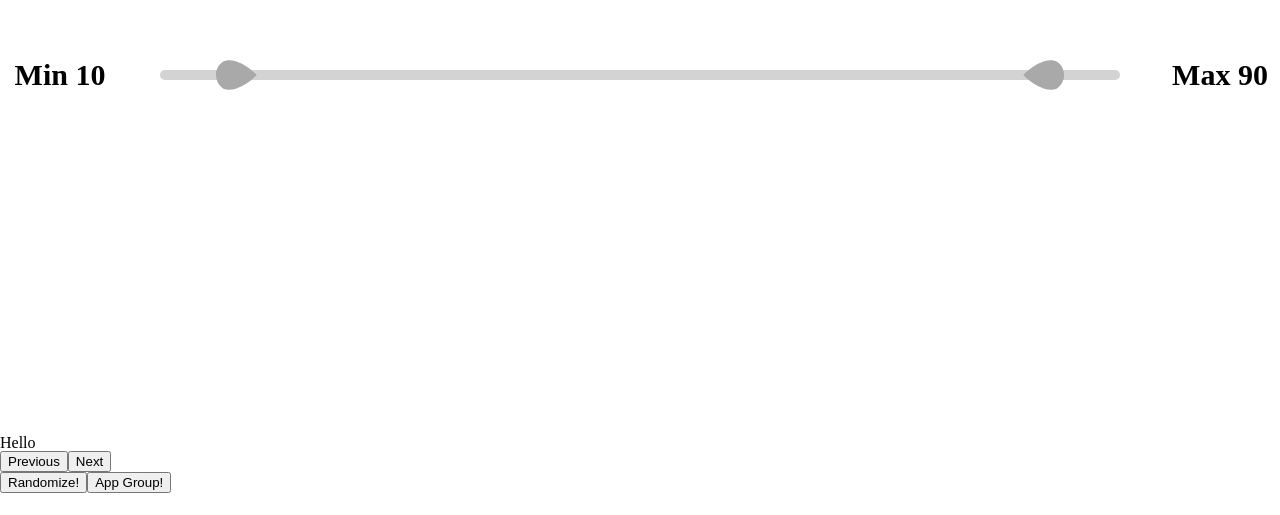
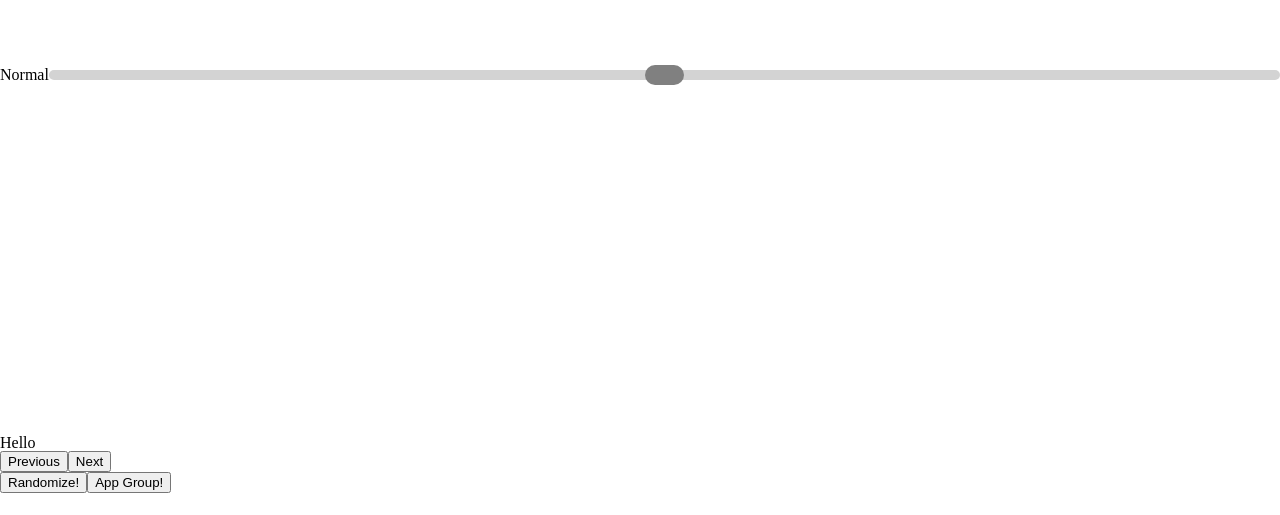
Before and after one commit to LiamMyles/polygon-art, a React (Create React App) app: page / in a window 1280 px wide. Shown: the part 285-800 px from the top of the page. Built offline with nearby package versions, Linux system fonts and the light colour scheme.

Commit message:
Add slider

```diff
--- a/src/components/App.tsx
+++ b/src/components/App.tsx
@@ -12,7 +12,7 @@ import Screens from "components/Screens"
 import { MainCanvas } from "components/MainCanvas"
 import { GroupsDisplay } from "components/GroupsDisplay"
 import { PolygonDisplay } from "components/PolygonDisplay"
-import { MultiSlider } from "components/MultiSlider"
+import { Slider } from "components/Slider"
 
 const Main = styled.main`
   display: grid;
@@ -37,12 +37,12 @@ const App: React.FC = () => {
     <Main>
       <Screens currentScreen={navigationState.currentScreen}>
         <CenterDiv>
-          <MultiSlider
-            label="Testing Component"
-            min={0}
+          <Slider
+            label="Normal"
+            id={"testing-comp"}
+            min={-100}
             max={100}
-            startingMin={10}
-            startingMax={90}
+            startingValue={0}
           />
         </CenterDiv>
         <MainCanvas />
--- a/src/components/MultiSlider.tsx
+++ b/src/components/MultiSlider.tsx
@@ -276,7 +276,6 @@ const SliderRailThumb: React.FC<SliderRailThumbProps> = ({
         railRef.classList.remove("focus")
       }}
       style={style}
-      id="minPriceHotel"
       role="slider"
       tabIndex={0}
       aria-valuemin={min}
--- /dev/null
+++ b/src/components/Slider.tsx
@@ -0,0 +1,173 @@
+import React, { useState } from "react"
+import styled, { StyledComponent } from "styled-components"
+
+interface SliderProps {
+  label: string
+  id: string
+  min: number
+  max: number
+  startingValue: number
+  vertical?: boolean
+  simpleThumb?: boolean
+}
+
+const SliderInputRange = styled.input`
+  &[orient="vertical"] {
+    writing-mode: bt-lr;
+    -webkit-appearance: slider-vertical;
+    &::-webkit-slider-thumb {
+      margin-right: -3.2px;
+    }
+    &:focus::-webkit-slider-thumb {
+      margin-right: -5.2px;
+    }
+    &::-webkit-slider-runnable-track {
+      width: 10px;
+      height: 100%;
+    }
+    &::-moz-range-track {
+      width: 10px;
+      height: 100%;
+    }
+  }
+  -webkit-appearance: none;
+  margin: 10px 0;
+  width: 100%;
+  &:focus {
+    outline: none;
+  }
+  &:not(.simpleThumb) {
+    &::-webkit-slider-thumb {
+      box-shadow: 0px 0px 0px #000000, 0px 0px 0px #0d0d0d;
+      border: 0px solid #000000;
+      height: 20px;
+      width: 39px;
+      border-radius: 15px;
+      background: grey;
+      cursor: pointer;
+      -webkit-appearance: none;
+      margin-top: -5.2px;
+    }
+    &:focus::-webkit-slider-thumb {
+      background: radial-gradient(
+        rgb(255, 255, 255) 0%,
+        rgb(141, 141, 141) 50%,
+        rgb(63, 63, 63) 100%
+      );
+      outline: none;
+      border: solid grey 2px;
+      margin-top: -7.2px;
+    }
+    &::-moz-range-thumb {
+      box-shadow: 0px 0px 0px #000000, 0px 0px 0px #0d0d0d;
+      border: 0px solid #000000;
+      height: 20px;
+      width: 39px;
+      border-radius: 15px;
+      background: grey;
+      cursor: pointer;
+    }
+
+    &:focus::-moz-range-thumb {
+      background: radial-gradient(
+        rgb(255, 255, 255) 0%,
+        rgb(141, 141, 141) 50%,
+        rgb(63, 63, 63) 100%
+      );
+      outline: none;
+      border: solid grey 2px;
+    }
+  }
+  &::-moz-range-thumb {
+    box-shadow: 0px 0px 0px #000000, 0px 0px 0px #0d0d0d;
+    border: 0px solid #000000;
+    height: 18px;
+    width: 18px;
+    border-radius: 50px;
+    background: grey;
+    cursor: pointer;
+  }
+
+  &::-webkit-slider-thumb {
+    margin-top: -3.2px;
+  }
+
+  &:focus::-webkit-slider-thumb {
+    margin-top: -5.2px;
+  }
+  &::-webkit-slider-runnable-track {
+    width: 100%;
+    height: 10px;
+    cursor: pointer;
+    box-shadow: 0px 0px 0px #000000, 0px 0px 0px #0d0d0d;
+    background: lightgrey;
+    border-radius: 25px;
+    border: 0px solid #000101;
+  }
+  &::-moz-range-track {
+    width: 100%;
+    height: 10px;
+    cursor: pointer;
+    box-shadow: 0px 0px 0px #000000, 0px 0px 0px #0d0d0d;
+    background: lightgrey;
+    border-radius: 25px;
+    border: 0px solid #000101;
+  }
+  &:focus::-moz-range-track {
+    outline: none;
+    background: linear-gradient(
+      225deg,
+      rgb(63, 63, 63) 0%,
+      rgb(141, 141, 141) 25%,
+      rgb(255, 255, 255) 50%,
+      rgb(141, 141, 141) 75%,
+      rgb(63, 63, 63) 100%
+    );
+    border: solid grey 2px;
+  }
+  &:focus::-webkit-slider-runnable-track {
+    outline: none;
+    background: linear-gradient(
+      225deg,
+      rgb(63, 63, 63) 0%,
+      rgb(141, 141, 141) 25%,
+      rgb(255, 255, 255) 50%,
+      rgb(141, 141, 141) 75%,
+      rgb(63, 63, 63) 100%
+    );
+    border: solid grey 2px;
+  }
+` as StyledComponent<"input", any, { orient: string }, never>
+
+export const Slider: React.FC<SliderProps> = ({
+  min,
+  max,
+  startingValue,
+  id,
+  label,
+  vertical,
+  simpleThumb,
+}) => {
+  const [currentValue, setCurrentValue] = useState(startingValue)
+
+  return (
+    <>
+      <label htmlFor={id}>{label}</label>
+      <SliderInputRange
+        className={simpleThumb ? "simpleThumb" : ""}
+        id={id}
+        type="range"
+        min={min}
+        max={max}
+        value={currentValue}
+        orient={vertical ? "vertical" : "horizontal"}
+        onChange={({ currentTarget: { value } }) => {
+          const convertedValue = Number.parseInt(value)
+          if (!Number.isNaN(convertedValue)) {
+            setCurrentValue(convertedValue)
+          }
+        }}
+      />
+    </>
+  )
+}
```
Also changed, not shown: 1 other file (tests, documents, lock files or other folders).
